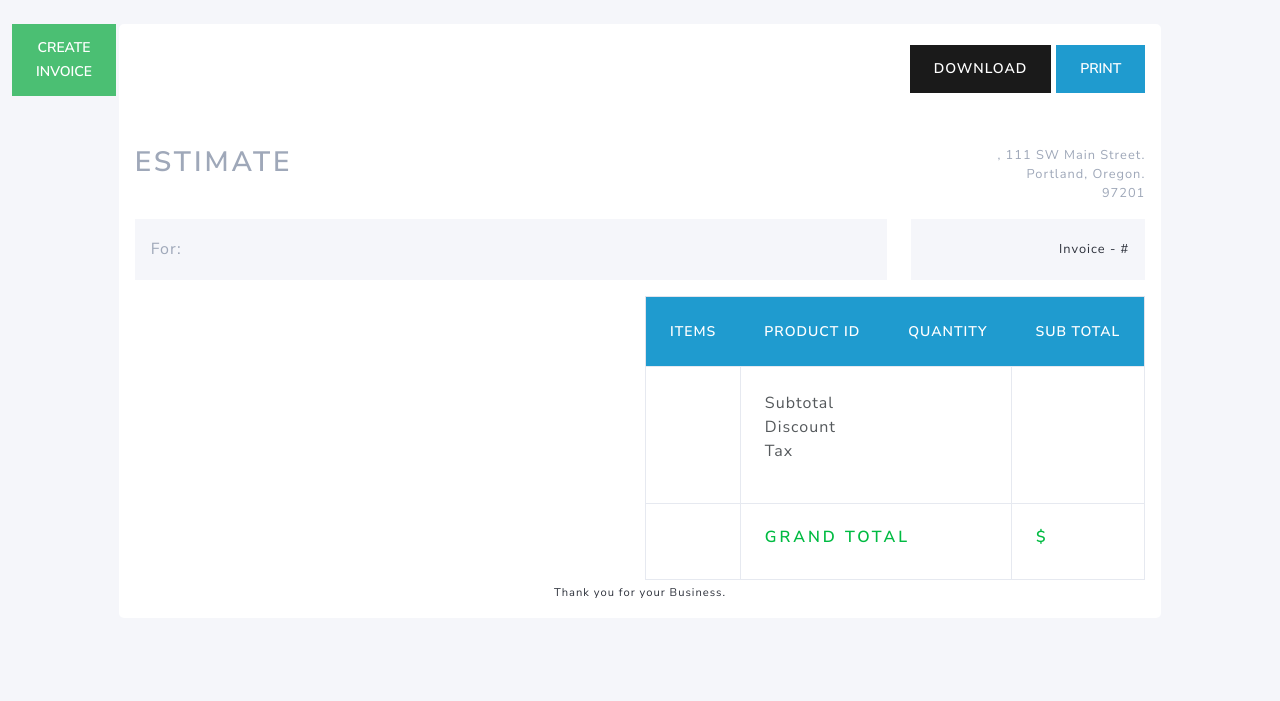
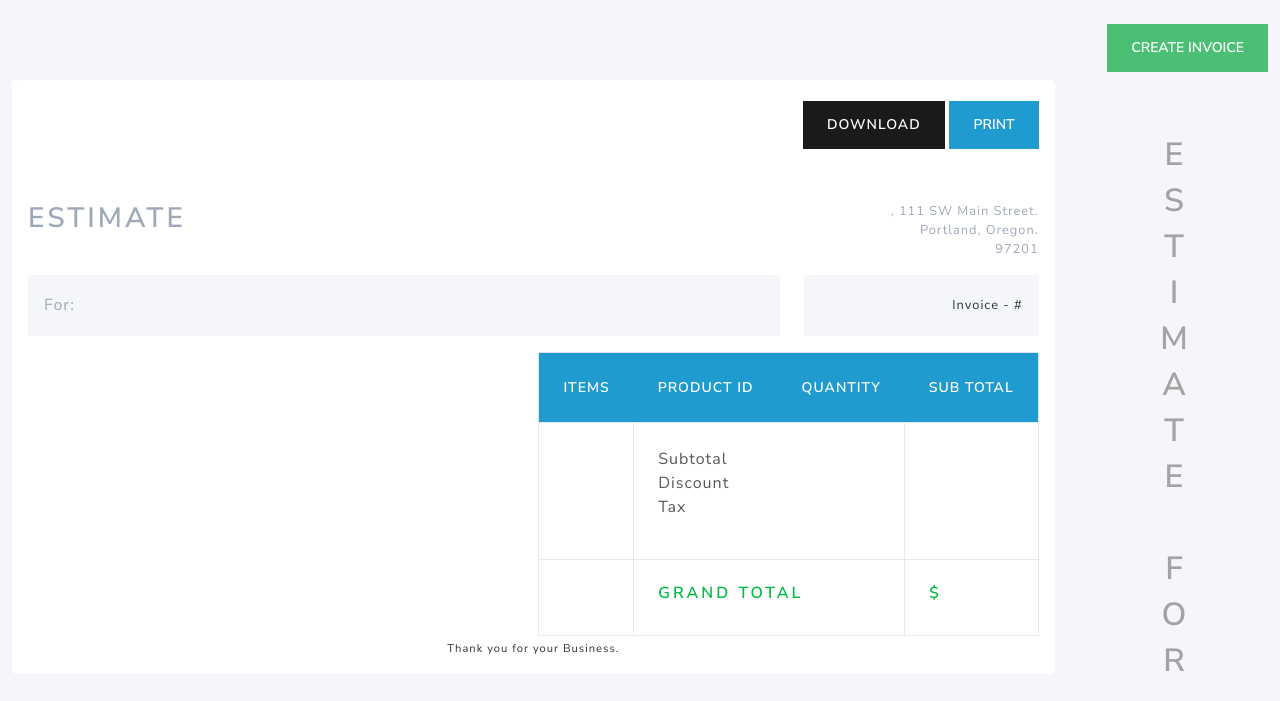
Before and after one commit to coachdaveofficial/invoice-app, a Flask app: template templates/invoices/estimate.html in a window 1280 px wide. Shown: the part 99-800 px from the top of the page. Run offline with Flask 2, Linux system fonts and the light colour scheme; the template is opened without the code that fills it, so the values that code supplies are empty; some libraries are stand-ins or nearby versions.

Commit message:
update print view for estimate

```diff
--- a/static/stylesheets/styles.css
+++ b/static/stylesheets/styles.css
@@ -155,3 +155,17 @@
 #invoice-table-body {
     cursor: pointer;
 }
+.estimate-rows {
+    cursor: pointer;
+}
+
+.blue {
+    background-color: rgb(31,155,207);
+}
+
+.vertical {
+    padding: 5px;
+    text-orientation: upright;
+    writing-mode: vertical-lr;
+    color: rgb(163, 163, 163);
+}
--- a/templates/invoices/estimate.html
+++ b/templates/invoices/estimate.html
@@ -24,10 +24,13 @@
     </div>
 
     <div class="container">
+        <div class="row">
+            <div class="col mb-2 no-print">
+                <button class="btn btn-success float-end" data-bs-toggle="modal" data-bs-target="#confirmInvoice">Create Invoice</button>
+            </div>
+        </div>
         <div class="row gutters">
-            <div class="col-1 mb-2 no-print">
-                <button class="btn btn-success" data-bs-toggle="modal" data-bs-target="#confirmInvoice">Create Invoice</button>
-            </div>
+
 
                 <div class="col-10">
                     <div class="card">
@@ -35,7 +38,7 @@
                             <div class="invoice-container">
                                 <div class="invoice-header">
                                     <!-- Row start -->
-                                    <div class="row gutters">
+                                    <div class="row gutters no-print">
                                         <div class="col-xl-12 col-lg-12 col-md-12 col-sm-12">
                                             <div class="no-print custom-actions-btns mb-5">
                                                 <a href="#" class="btn btn-primary">
@@ -104,7 +107,7 @@
                                                 <table class="table custom-table m-0">
 
                                                     <thead>
-                                                        <tr class="bg-info">
+                                                        <tr class="blue">
                                                             <th>Items</th>
                                                             <th>Product ID</th>
                                                             <th>Quantity</th>
@@ -182,7 +185,12 @@
                         </div>
                     </div>
                 </div>
-            </div>
+                <div class="col-2 d-flex justify-content-center">
+                    <h1 class="mt-5 vertical">
+                        ESTIMATE FOR {{company.name}}
+                    </h1>
+                </div>
         </div>
+    </div>
 </div>
 {% endblock %}
--- a/templates/invoices/list_estimates.html
+++ b/templates/invoices/list_estimates.html
@@ -25,6 +25,7 @@
                         </tr>
                     </thead>
                     <tbody class="table-light" id="estimates-for-company-{{company.id}}">
+
                         {% for estimate in estimates %}
                             {% if not estimate.deleted_date %}
                                 <tr class="estimate-rows" id="estimate-{{estimate.id}}-tr">
```
